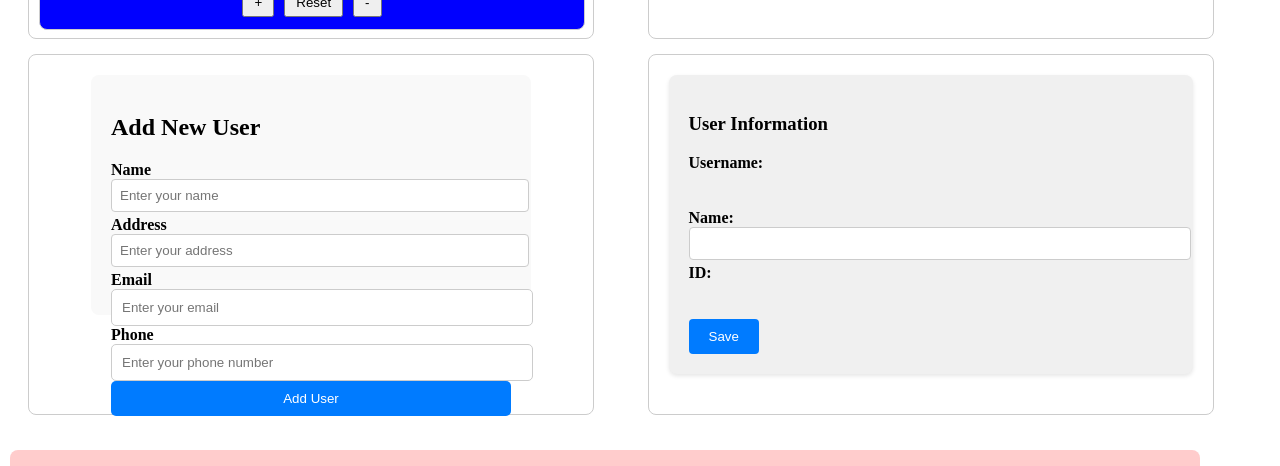
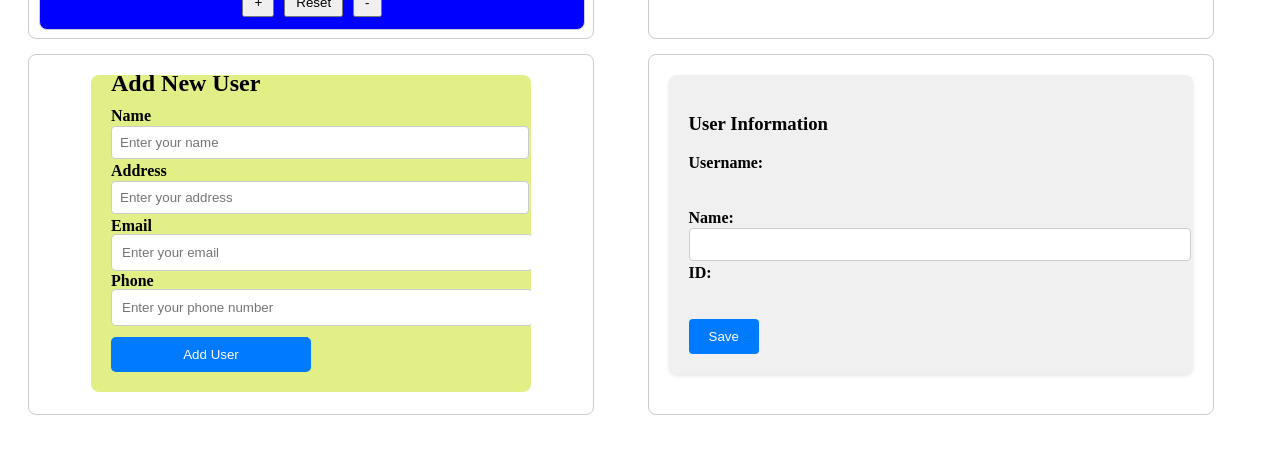
Before and after one commit to bhanuteja-09/Web-App-With-React, a React (Create React App) app: page / in a window 1280 px wide. Shown: the part 170-636 px from the top of the page. Built offline with nearby package versions, Linux system fonts and the light colour scheme.

Commit message:
Editing the form and user information

```diff
--- a/src/App.css
+++ b/src/App.css
@@ -136,6 +136,6 @@
     bottom: 100px; /* Increase the gap between the footer and the bottom of the viewport in desktop view */
    width: 93%;
    right: 60px;
-   top:600px;
+   top:620px;
   }
 }
--- a/src/components/UserDataForm.css
+++ b/src/components/UserDataForm.css
@@ -2,14 +2,16 @@
   max-width: 400px;
   margin: 0 auto;
   padding: 20px;
-  background-color: #f9f9f9;
+  background-color: #e2ee86;
   border-radius: 8px;
-  height: 200px;
+  /* height: 200px; */
+  overflow: hidden;
 
 }
 
 .user-form h2 {
-  margin-bottom: 20px;
+  margin-bottom: 0px;
+  margin-top: -25px;
 }
 
 .form-group {
@@ -19,21 +21,25 @@
 
 .form-group label {
   display: block;
-  /* margin-bottom: -35px; */
+  /* margin-bottom: -5px; */
+  margin-top: 10px;
   font-weight: bold;
+  margin-bottom: 8px; /* Adjust margin bottom as needed */
 }
 
 .form-group input {
+margin-top: -20px;
   width: 100%;
   padding: 10px;
   border: 1px solid #ccc;
   border-radius: 5px;
-  /* margin-bottom: -45px; */
+  /* margin-bottom: -5px; */
 }
 
 .submit-btn {
+    margin-top: 30px;
   display: block;
-  width: 100%;
+  width: 50%;
   padding: 10px;
   background-color: #007bff;
   color: #fff;
--- a/src/components/UserDataForm.js
+++ b/src/components/UserDataForm.js
@@ -95,6 +95,7 @@ const UserDataForm = () => {
       </div>
       <button type="submit" className="submit-btn">Add User</button>
     </form>
+
   );
 };
 
```
